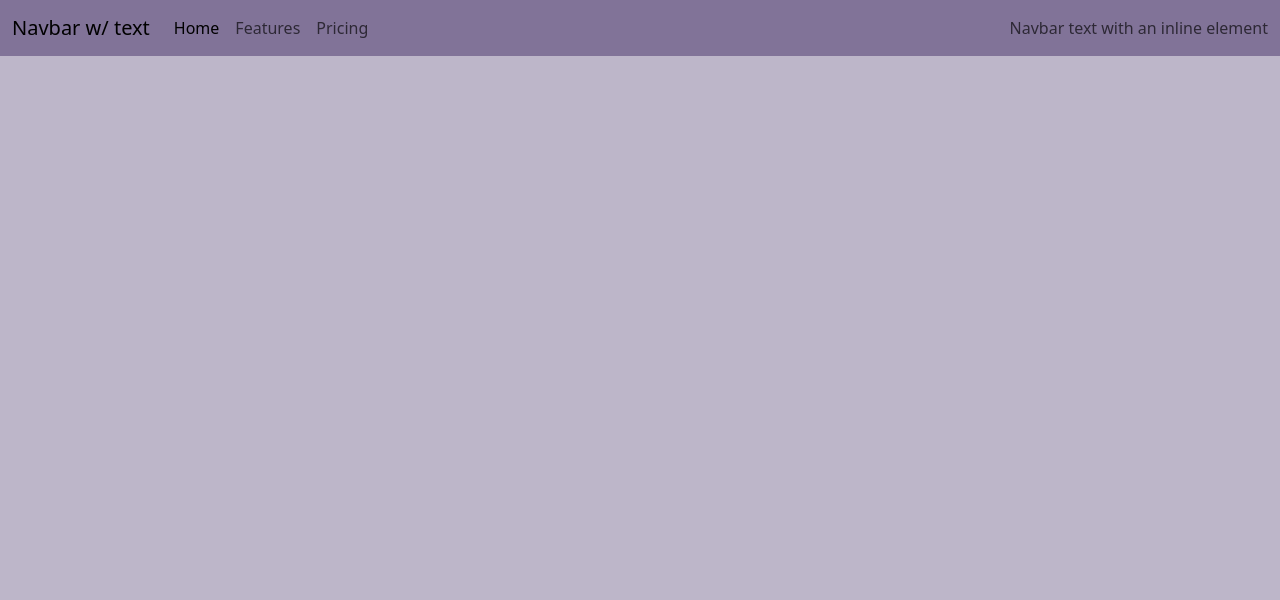
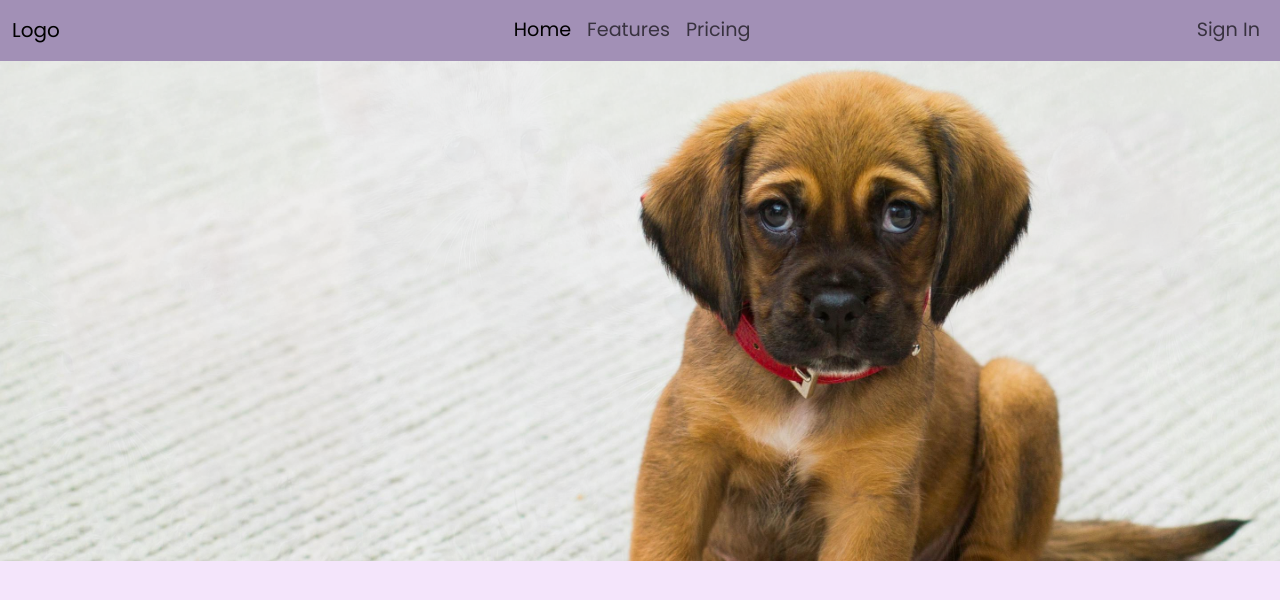
Before and after one commit to andreidrobota/ecomview, a Flask app: page / in a window 1280 px wide. Shown: the top 600 px of the page. Run offline with Flask 3, Linux system fonts and the light colour scheme; some libraries are stand-ins or nearby versions.

Commit message:
Add header image + carousel animation

```diff
--- a/static/css/style.css
+++ b/static/css/style.css
@@ -1,7 +1,48 @@
+@import url('https://fonts.googleapis.com/css2?family=Montserrat&family=Poppins&display=swap');
+
 body {
-    background-color: rgba(39,16,78,.3);
+    background-color: rgba(221,172,245,.3);
+    font-family: 'Montserrat', sans-serif;
 }
 
 nav {
     background-color: rgba(39,16,78,.4);
+    font-family: 'Poppins', sans-serif;
+    font-weight: 500;
+    font-size: larger;
 }
+
+
+.carousel {
+    width: 100%;
+    height: 500px;
+    background-size: cover;
+    background-repeat: no-repeat;
+    background-position: center;
+    animation: carouselAnimation 15s infinite;
+}
+
+
+
+
+/* Keyframes */
+
+@keyframes carouselAnimation {
+    0% {
+        background-image: url('../images/horseheader.jpg');
+    }
+    25% {
+        background-image: url('../images/headerkittens.jpg');
+        background-position-y: 30%;
+    }
+    50% {
+        background-image: url('../images/headerpuppy.jpg');
+        background-position-y: 20%;
+    }
+    75% {
+        background-image: url('../images/headersheep.jpg');
+    }
+    100% {
+        background-image: url('../images/horseheader.jpg'); /* Back to first image */
+    }
+}
--- a/templates/index.html
+++ b/templates/index.html
@@ -13,12 +13,12 @@
     <header>
         <nav class="navbar navbar-expand-lg">
           <div class="container-fluid">
-            <a class="navbar-brand" href="#">Navbar w/ text</a>
+            <a class="navbar-brand" href="#">Logo</a>
             <button class="navbar-toggler" type="button" data-bs-toggle="collapse" data-bs-target="#navbarText" aria-controls="navbarText" aria-expanded="false" aria-label="Toggle navigation">
               <span class="navbar-toggler-icon"></span>
             </button>
             <div class="collapse navbar-collapse" id="navbarText">
-              <ul class="navbar-nav me-auto mb-2 mb-lg-0">
+              <ul class="navbar-nav me-auto ms-auto mb-2 mb-lg-0">
                 <li class="nav-item">
                   <a class="nav-link active" aria-current="page" href="#">Home</a>
                 </li>
@@ -29,12 +29,18 @@
                   <a class="nav-link" href="#">Pricing</a>
                 </li>
               </ul>
-              <span class="navbar-text">
-                Navbar text with an inline element
-              </span>
+              <ul class="navbar-nav">
+                <li>
+                  <a class="nav-link" href="#">Sign In</a>
+                </li>
+              </ul>
             </div>
           </div>
         </nav>
+        <div class="container-fluid carousel">
+
+        </div>
+
     </header>
     <!-- Font Awesome Script-->
     <script src="https://kit.fontawesome.com/187311079f.js" crossorigin="anonymous"></script>
```
Also changed, not shown: static/images/headerkittens.jpg (added), static/images/headerpuppy.jpg (added), static/images/headersheep.jpg (added), static/images/horseheader.jpg (added).
